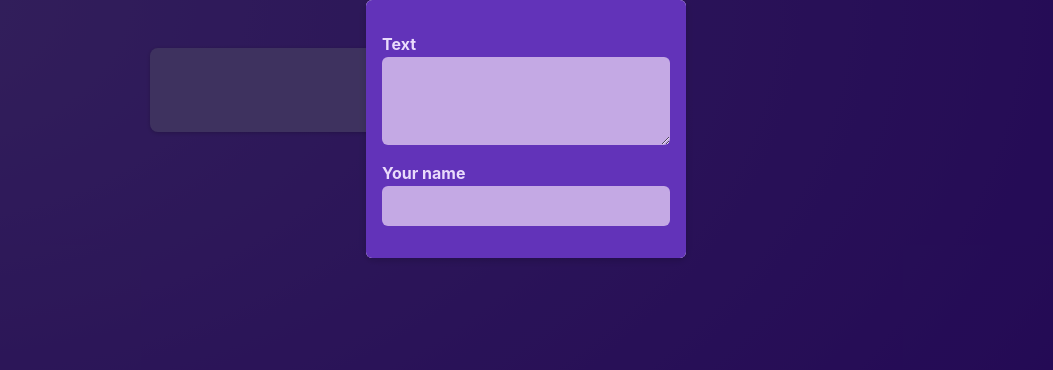
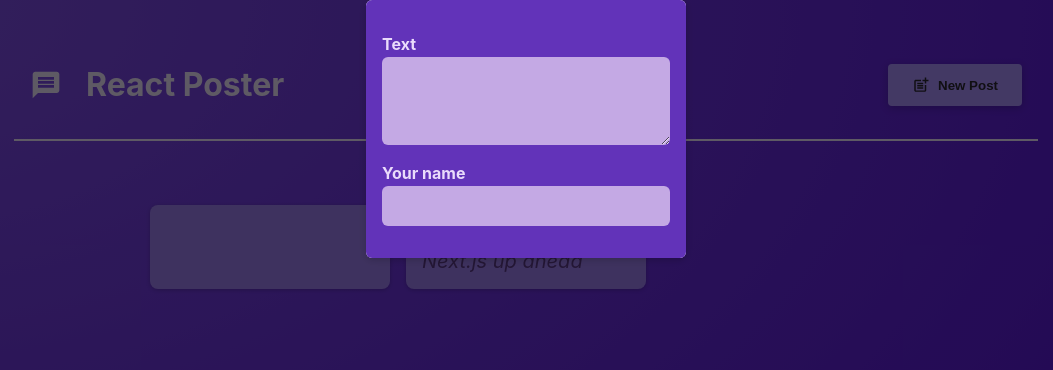
Before and after one commit to HrsHristov/poster-app, a React (Vite) app: page / in a window 1280 px wide. Shown: the top 370 px of the page, without its empty margins (114-1167 px from the left). Built offline with nearby package versions, Linux system fonts and the light colour scheme.

Commit message:
Add Header

```diff
--- a/src/App.jsx
+++ b/src/App.jsx
@@ -1,10 +1,29 @@
+import { useState } from "react";
+
+import MainHeader from "./components/MainHeader";
 import PostsList from "./components/PostsList";
 
 function App() {
+    const [modalIsVisible, setModalIsVisible] = useState(true);
+
+    const showModalHandler = () => {
+        setModalIsVisible(true);
+    };
+
+    const hideModalHandler = () => {
+        setModalIsVisible(false);
+    };
+
     return (
-        <main>
-            <PostsList />
-        </main>
+        <>
+            <MainHeader onCreatePost={showModalHandler} />
+            <main>
+                <PostsList
+                    isPosting={modalIsVisible}
+                    onStopPosting={hideModalHandler}
+                />
+            </main>
+        </>
     );
 }
 
--- /dev/null
+++ b/src/components/MainHeader.jsx
@@ -0,0 +1,22 @@
+import { MdPostAdd, MdMessage } from "react-icons/md";
+
+import classes from "./MainHeader.module.css";
+
+const MainHeader = ({ onCreatePost }) => {
+    return (
+        <header className={classes.header}>
+            <h1 className={classes.logo}>
+                <MdMessage />
+                React Poster
+            </h1>
+            <p>
+                <button className={classes.button} onClick={onCreatePost}>
+                    <MdPostAdd size={18} />
+                    New Post
+                </button>
+            </p>
+        </header>
+    );
+};
+
+export default MainHeader;
--- /dev/null
+++ b/src/components/MainHeader.module.css
@@ -0,0 +1,36 @@
+.header {
+    /* padding: 2rem 10%; */
+    margin: 2rem 10%;
+    padding: 1rem;
+    text-align: center;
+    display: flex;
+    justify-content: space-between;
+    align-items: center;
+    border-bottom: 2px solid #ece1fa;
+}
+
+.logo {
+    font-size: 2rem;
+    display: flex;
+    gap: 1.5rem;
+    align-items: center;
+    color: #ece1fa;
+}
+
+.button {
+    display: inline-flex;
+    align-items: center;
+    gap: 0.5rem;
+    padding: 0.75rem 1.5rem;
+    background-color: #a990fb;
+    color: #2a2630;
+    border: none;
+    border-radius: 4px;
+    box-shadow: 0 2px 8px rgba(0, 0, 0, 0.2);
+    cursor: pointer;
+    font-weight: bold;
+}
+
+.button:hover {
+    background-color: #8c6cf7;
+}
--- a/src/components/Modal.jsx
+++ b/src/components/Modal.jsx
@@ -1,9 +1,9 @@
 import classes from "./Modal.module.css";
 
-const Modal = ({ children }) => {
+const Modal = ({ children, onClose }) => {
     return (
         <>
-            <div className={classes.backdrop}>
+            <div className={classes.backdrop} onClick={onClose}>
                 <dialog open className={classes.modal}>
                     {children}
                 </dialog>
--- a/src/components/PostsList.jsx
+++ b/src/components/PostsList.jsx
@@ -6,7 +6,7 @@
 
 import classes from "./PostsList.module.css";
 
-const PostsList = () => {
+const PostsList = ({ isPosting, onStopPosting }) => {
     const [enteredBody, setEnteredBody] = useState("");
     const [enteredAuthor, setenteredAuthor] = useState("");
 
@@ -20,12 +20,14 @@
 
     return (
         <>
-            <Modal>
-                <NewPost
-                    onBodyChange={bodyChangeHandler}
-                    onAuthorChange={authorChangeHandler}
-                />
-            </Modal>
+            {isPosting && (
+                <Modal onClose={onStopPosting}>
+                    <NewPost
+                        onBodyChange={bodyChangeHandler}
+                        onAuthorChange={authorChangeHandler}
+                    />
+                </Modal>
+            )}
             <ul className={classes.posts}>
                 <Post author={enteredAuthor} body={enteredBody} />
                 <Post author="Icaka" body="Next.js up ahead" />
```
